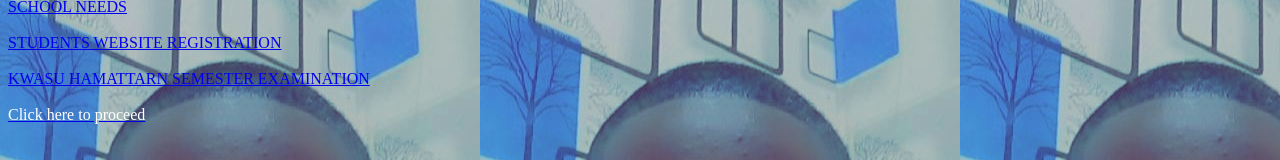
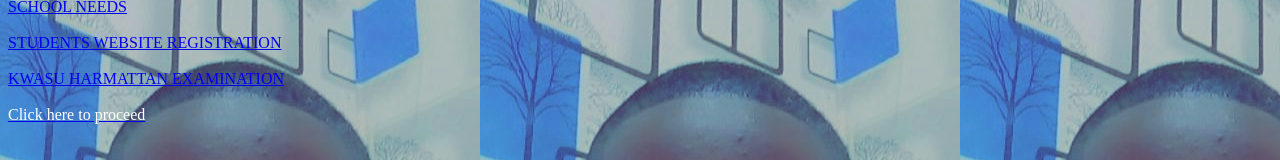
Before and after one commit to habeebhammed/habeeb, a plain HTML site: page index.html in a window 1280 px wide. Shown: the part 205-365 px from the top of the page. Drawn offline with Linux system fonts and the light colour scheme.

Commit message:
Update index.html

```diff
--- a/index.html
+++ b/index.html
@@ -13,7 +13,7 @@
 	<a href="lis time table.html"> TIME TABLE</a><br><br>
 	<a href="school need.html">SCHOOL NEEDS</a><br><br>
 	<a href="r.html">STUDENTS WEBSITE REGISTRATION</a><br><br>
-		<a href="reg.html">KWASU HAMATTARN SEMESTER EXAMINATION</a><br><br>
+		<a href="reg.html">KWASU HARMATTAN EXAMINATION</a><br><br>
 	<a href="reg.html"><font color="white">Click here to proceed</font></a>
 	</body>
 	</html>
```
